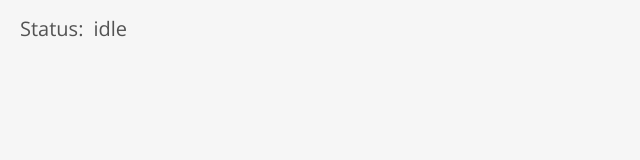
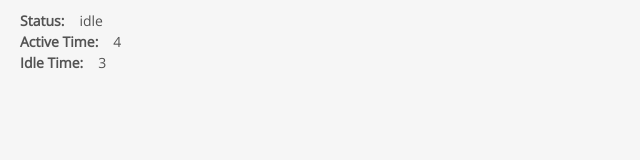
Before and after one commit to ej-liu/idle-demo, an Electron app: page index.html in a window 1000 px wide. Shown: the whole page, without its empty margins (0-640 px from the left). Drawn offline with nearby package versions, Linux system fonts and the light colour scheme.

Commit message:
Added timers that count seconds idle and active

```diff
--- a/css/the.css
+++ b/css/the.css
@@ -13,17 +13,17 @@ html {
   height:100%;
 }
  p {
-   font: 20px 'Open Sans', sans-serif;
+   font: 14px/1.5 'Open Sans', sans-serif;
    color: #535353;
    display: inline;
  }
+
  button {
   font: 14px/1.5 'Open Sans', sans-serif;
    background-color: #EB4B07;
-   width: 70px;
    color: #fff;
    border: 0;
    box-shadow: none;
-   padding: 5px 5px 5px 5px;
+   padding: 5px 10px 5px 10px;
    margin-bottom: 10px;
  }
--- a/index.html
+++ b/index.html
@@ -1,5 +1,5 @@
 <!DOCTYPE html>
-<html>
+<html lang="en-US">
 <head>
   <meta charset="utf-8">
   <meta name="viewport" content="width=device-width, initial-scale=1.0">
@@ -11,15 +11,17 @@
 </head>
 
 <body>
-  <div class="menu">
-    <p>Status:<p id="timer">active</p></p>
-  </div>
+<!--    <button type="button" id="start">Start monitoring</button><br>
+-->
+    <p><b>Status:</b><p id="status">active</p></p><br>
+    <p><b>Active Time:</b><p id="active">0</p></p><br>
+    <p><b>Idle Time:</b><p id="idle">0</p></p><br>
 
 <!-- JavaScript -->
 <script>if (typeof module === 'object') {window.module = module; module = undefined;}</script>
 <script src="https://ajax.googleapis.com/ajax/libs/jquery/3.1.0/jquery.min.js"></script>
 <script type="text/javascript" src="./js/idle-timer.js"></script>
-<script type="text/javascript" src="./js/fiddle.js"></script>
+<script type="text/javascript" src="./js/script.js"></script>
 <script>if (window.module) module = window.module;</script>
 
 </body>
--- a/js/fiddle.js
+++ /dev/null
@@ -1,12 +0,0 @@
-(function ($) {
-    $(document).on( "idle.idleTimer", function(event, elem, obj){
-        $("#timer").html("idle");
-    });
-
-    $(document).on( "active.idleTimer", function(event, elem, obj, triggerevent){
-        $("#timer").html("active");
-    });
-
-    $.idleTimer(3000);
-
-})(jQuery);
--- /dev/null
+++ b/js/script.js
@@ -0,0 +1,49 @@
+var idleTimeRecord = 0.0;
+var activeTimeRecord = 0.0;
+var idle = false;
+
+var idleInterval = setInterval("idleTimeStart()", 1000);
+var activeInterval = setInterval("activeTimeStart()", 1000);
+
+activeTimeStart();
+
+(function ($) {
+
+  // Idle
+  $(document).on( "idle.idleTimer", function(event, elem, obj){
+      idle = true;
+      $("#status").html("idle");
+      clearInterval(idleInterval);
+      clearInterval(activeInterval);
+      idleInterval = setInterval("idleTimeStart()", 1000);
+      idleTimeStart();
+  });
+
+  // Active
+  $(document).on( "active.idleTimer", function(event, elem, obj, triggerevent){
+      idle = false;
+      $("#status").html("active");
+      clearInterval(activeInterval);
+      clearInterval(idleInterval);
+      activeInterval = setInterval("activeTimeStart()", 1000);
+      activeTimeStart();
+  });
+
+    $.idleTimer(3000);
+
+})(jQuery);
+
+
+function idleTimeStart() {
+  if (idle) {
+    idleTimeRecord+=1;
+    $("#idle").html(idleTimeRecord);
+  }
+}
+
+function activeTimeStart(){
+  if (!idle) {
+    activeTimeRecord+=1;
+    $("#active").html(activeTimeRecord);
+  }
+}
```
